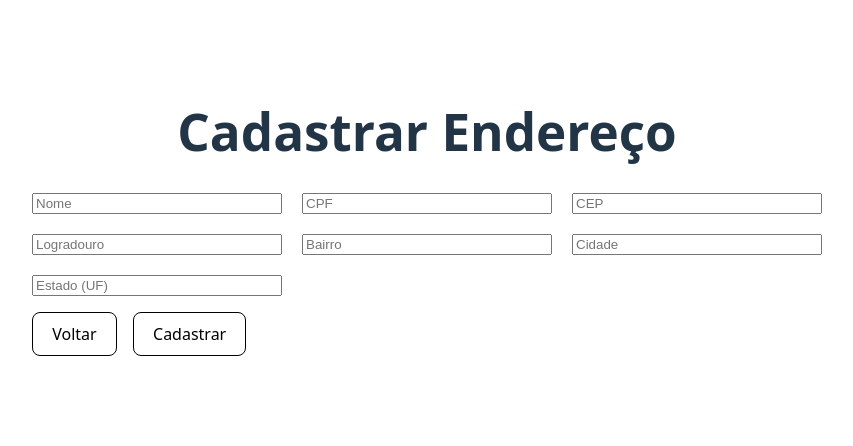
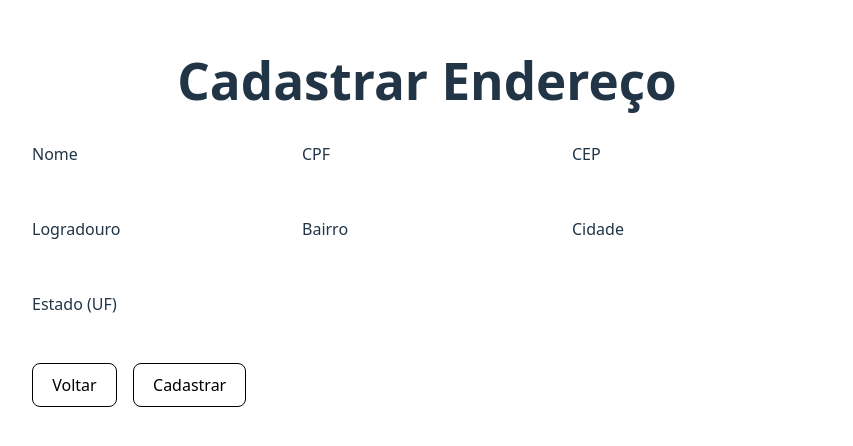
Before and after one commit to KevynSantos/solutionreact, a React (Vite) app: page /clients/1 in a window 1280 px wide. Shown: the part 188-634 px from the top of the page, without its empty margins (213-1066 px from the left). Built offline with nearby package versions, Linux system fonts and the light colour scheme; no server answers.

Commit message:
Adicionando estilização nos campos de criar ou atualizar endereço

```diff
--- a/src/ClientFormPage.css
+++ b/src/ClientFormPage.css
@@ -4,3 +4,12 @@
   color: black;
   border-color: black;
 }
+
+input
+{
+  width: 250px;
+  height: 25px;
+  background-color: white;
+  border: white;
+  color: black;
+}
--- a/src/pages/ClientFormPage.tsx
+++ b/src/pages/ClientFormPage.tsx
@@ -141,20 +141,47 @@ export default function ClientFormPage() {
               marginBottom: '1rem',
             }}
           >
-            <input name="name" placeholder="Nome" value={form.name} onChange={handleChange} />
-            <input name="cpf" placeholder="CPF" value={form.cpf} onChange={handleChange} />
+            <div style={{ display: 'flex', flexDirection: 'column', alignItems: 'flex-start' }}>
+              <label htmlFor="name" style={{ marginBottom: '4px' }}>Nome</label>
+              <input id="name" name="name" value={form.name} onChange={handleChange} />
+            </div>
+
+            <div style={{ display: 'flex', flexDirection: 'column', alignItems: 'flex-start' }}>
+              <label htmlFor="cpf" style={{ marginBottom: '4px' }}>CPF</label>
+              <input id="cpf" name="cpf" value={form.cpf} onChange={handleChange} />
+            </div>
+
+            <div style={{ display: 'flex', flexDirection: 'column', alignItems: 'flex-start' }}>
+              <label htmlFor="postalCode" style={{ marginBottom: '4px' }}>CEP</label>
               <input
+                id="postalCode"
                 name="postalCode"
-              placeholder="CEP"
                 value={form.postalCode}
                 inputMode="numeric"
                 maxLength={8}
                 onChange={handleChange}
               />
-            <input name="street" placeholder="Logradouro" value={form.street} onChange={handleChange} />
-            <input name="neighborhood" placeholder="Bairro" value={form.neighborhood} onChange={handleChange} />
-            <input name="city" placeholder="Cidade" value={form.city} onChange={handleChange} />
-            <input name="state" placeholder="Estado (UF)" maxLength={2} value={form.state} onChange={handleChange} />
+            </div>
+
+            <div style={{ display: 'flex', flexDirection: 'column', alignItems: 'flex-start' }}>
+              <label htmlFor="street" style={{ marginBottom: '4px' }}>Logradouro</label>
+              <input id="street" name="street" value={form.street} onChange={handleChange} />
+            </div>
+
+            <div style={{ display: 'flex', flexDirection: 'column', alignItems: 'flex-start' }}>
+              <label htmlFor="neighborhood" style={{ marginBottom: '4px' }}>Bairro</label>
+              <input id="neighborhood" name="neighborhood" value={form.neighborhood} onChange={handleChange} />
+            </div>
+
+            <div style={{ display: 'flex', flexDirection: 'column', alignItems: 'flex-start' }}>
+              <label htmlFor="city" style={{ marginBottom: '4px' }}>Cidade</label>
+              <input id="city" name="city" value={form.city} onChange={handleChange} />
+            </div>
+
+            <div style={{ display: 'flex', flexDirection: 'column', alignItems: 'flex-start' }}>
+              <label htmlFor="state" style={{ marginBottom: '4px' }}>Estado (UF)</label>
+              <input id="state" name="state" maxLength={2} value={form.state} onChange={handleChange} />
+            </div>
           </div>
 
           <div style={{ display: 'flex', gap: '1rem' }}>
@@ -166,6 +193,9 @@ export default function ClientFormPage() {
             </button>
           </div>
         </form>
+
+
+
       )}
       <ToastContainer />
     </div>
```
Also changed, not shown: 1 other file (tests, documents, lock files or other folders). Lines whose indentation alone changed are shown as unchanged.
